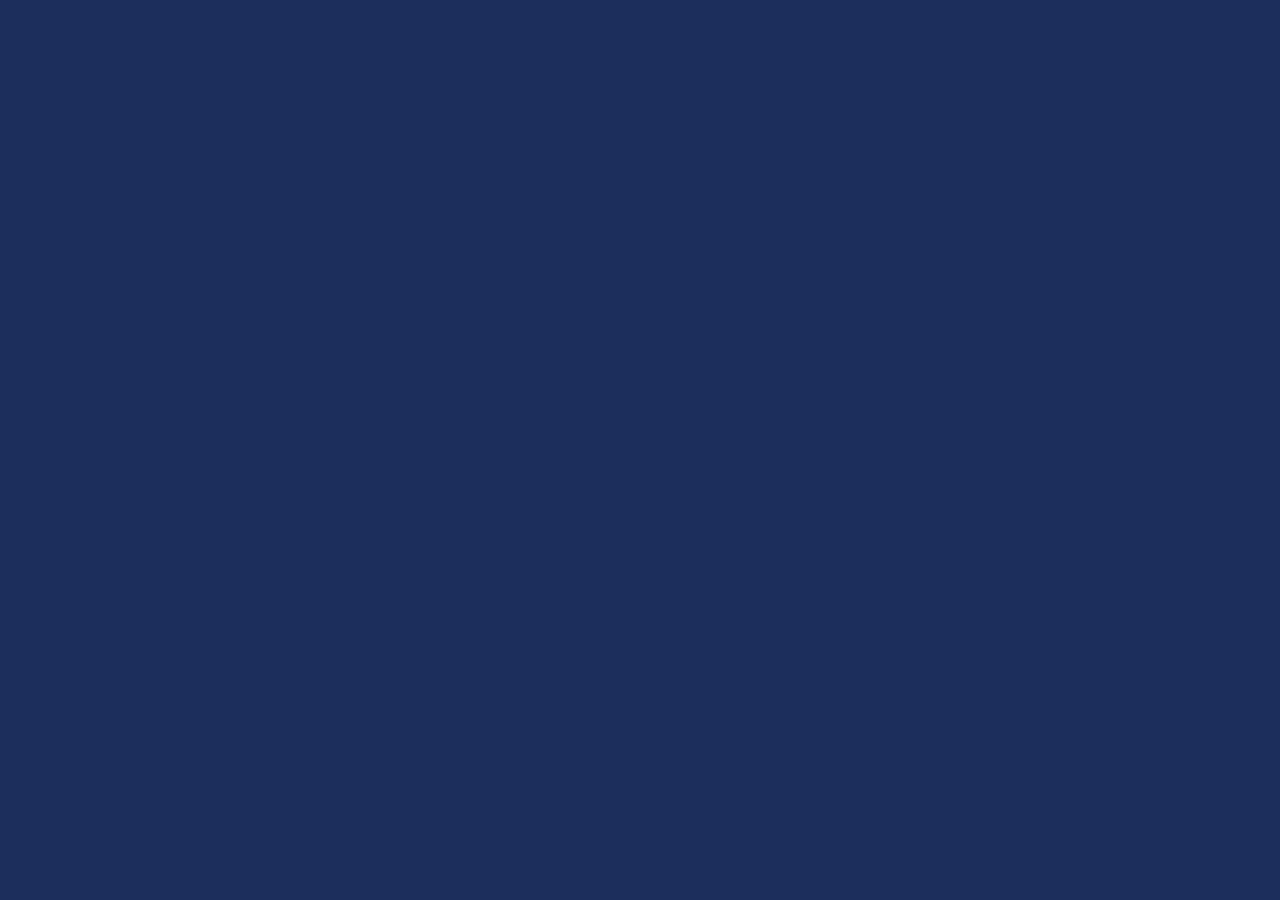
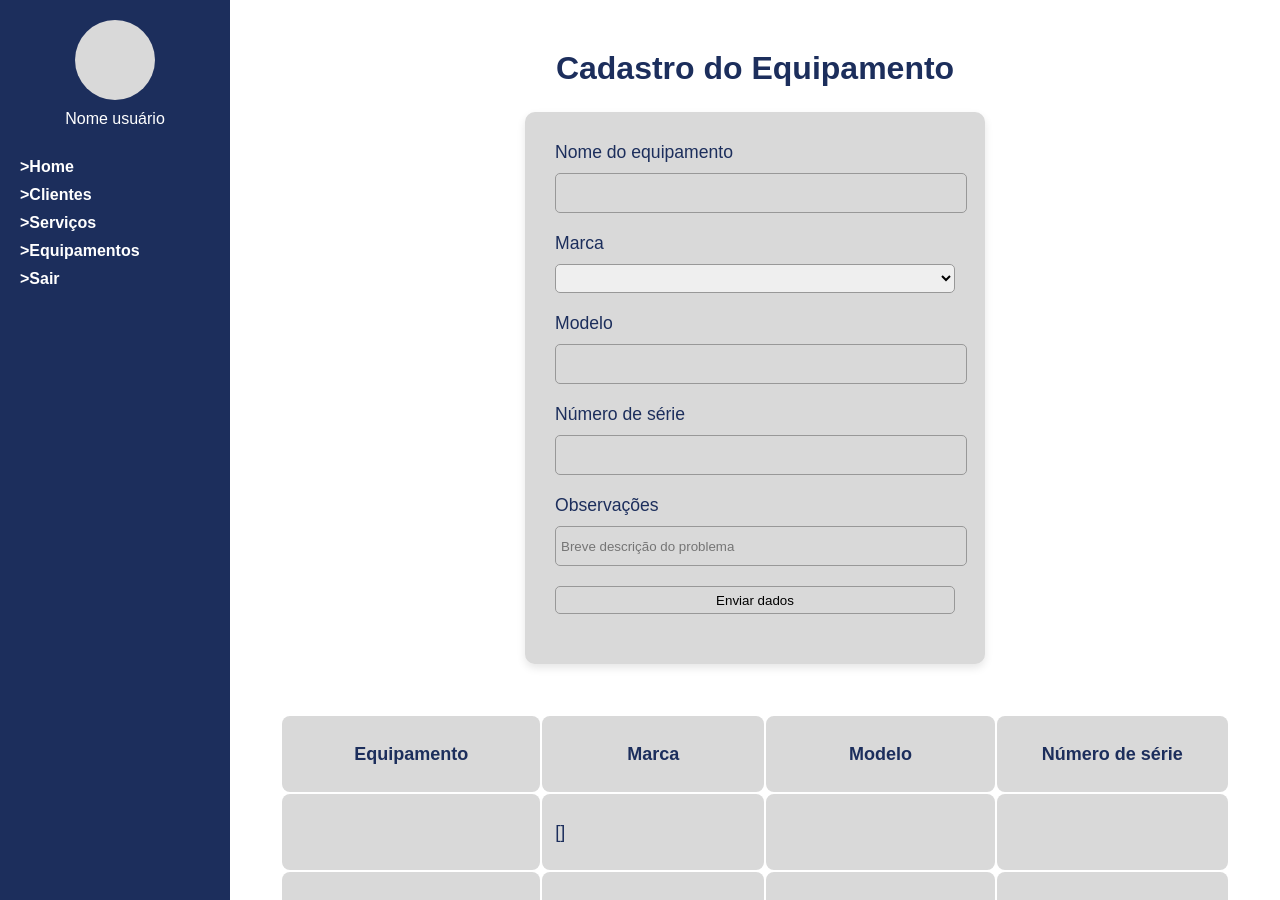
Before and after one commit to anatimoteo/ReparaTech, a Vue app: page /equipments in a window 1280 px wide. Before the commit this address had no page. Before the commit the page ends 800 px from the top, so only its background shows below. Built offline with nearby package versions, Linux system fonts and the light colour scheme; a web font is replaced by a local one.

Commit message:
página equipamentos

```diff
--- a/index.html
+++ b/index.html
@@ -1,9 +1,9 @@
 <!DOCTYPE html>
-<html lang="en">
+<html lang="pt-br">
 
 <head>
   <meta charset="UTF-8">
-  <link rel="icon" href="/favicon.ico">
+  <link rel="icon" href="/src/assets/imagens/logo.png">
   <link rel="preconnect" href="https://fonts.googleapis.com">
   <link rel="preconnect" href="https://fonts.gstatic.com" crossorigin>
   <link href="https://fonts.googleapis.com/css2?family=Gruppo&display=swap" rel="stylesheet">
@@ -12,7 +12,7 @@
   <link href="https://fonts.googleapis.com/css2?family=Genos:ital,wght@0,100..900;1,100..900&family=Gruppo&display=swap"
     rel="stylesheet">
   <meta name="viewport" content="width=device-width, initial-scale=1.0">
-  <title>Vite App</title>
+  <title>ReparaTech</title>
 </head>
 
 <body>
--- a/src/assets/main.css
+++ b/src/assets/main.css
@@ -22,8 +22,9 @@ input {
   height: 28px;
   background-color: var(--gray-100);
   border-radius: 8px;
-  border: none;
+  border: 1px solid var(--gray-200);
   outline: none;
+  font-family: var(--font-family-base);
 }
 
 button {
@@ -45,5 +46,5 @@ a {
 }
 
 a::before {
-  content: "> ";
+  content: ">";
 }
--- a/src/components/LayoutComponent.vue
+++ b/src/components/LayoutComponent.vue
@@ -3,12 +3,18 @@ import { RouterLink } from 'vue-router';
 
 </script>
 
-
 <template>
     <main class="page">
         <nav class="menu">
+            <div class="user">
+                <div class="foto-user"></div>
+                <p>Nome usuário</p>
+            </div>
+
             <RouterLink to="/">Home</RouterLink>
+            <RouterLink to="/clients">Clientes</RouterLink>
             <RouterLink to="/services">Serviços</RouterLink>
+            <RouterLink to="/equipments">Equipamentos</RouterLink>
             <RouterLink to="/login">Sair</RouterLink>
         </nav>
         <div class="page-content">
@@ -19,6 +25,22 @@ import { RouterLink } from 'vue-router';
 
 
 <style scoped>
+
+.user {
+    display: flex;
+    flex-direction: column;
+    align-items: center;
+    margin-bottom: 20px;
+}
+
+.foto-user {
+    width: 80px;
+    height: 80px;
+    background-color: var(--gray-100);
+    border-radius: 50%;
+    margin-bottom: 10px;
+}
+
 .page {
     display: flex;
 }
--- a/src/router/index.js
+++ b/src/router/index.js
@@ -2,6 +2,9 @@ import { createRouter, createWebHistory } from 'vue-router'
 import LoginPage from '../views/LoginPage.vue'
 import HomePage from '../views/HomePage.vue'
 import ServicesPage from '../views/ServicesPage.vue'
+import ClientsPage from '../views/ClientsPage.vue'
+import EquipmentsPage from '../views/EquipmentsPage.vue'
+
 
 const router = createRouter({
   history: createWebHistory(import.meta.env.BASE_URL),
@@ -23,6 +26,17 @@ const router = createRouter({
       name: 'services',
       component: ServicesPage
     },
+    {
+      path: '/clients',
+      name: 'clients',
+      component: ClientsPage
+    },
+
+    {
+      path: '/equipments',
+      name: 'equipments',
+      component: EquipmentsPage
+    },
 
     {
       path: '/about',
--- a/src/util/chartData.js
+++ b/src/util/chartData.js
@@ -1,6 +1,6 @@
 export const MAIN_SERVICES_CHART = {
   chartData: {
-    labels: ['January', 'February', 'March'],
+    labels: ['Troca de tela', 'Troca de bateria', 'Reparo de Câmera'],
     datasets: [{ data: [40, 20, 12], backgroundColor: ['#A243CF', '#F473A2', '#616CD4'], label: "Dados ficticios" }]
   },
   chartOptions: {
@@ -10,7 +10,7 @@ export const MAIN_SERVICES_CHART = {
 
 export const STATUS_SERVICE_CHART = {
   chartData: {
-    labels: ['finalizado', 'início', 'em andamento'],
+    labels: ['Finalizado', 'Início', 'Em andamento'],
     datasets: [{ data: [40, 35, 25], backgroundColor: ['#FBBC04', '#8D34F9', '#04C300'], label: "Dados ficticios" }]
   },
   chartOptions: {
--- /dev/null
+++ b/src/views/ClientsPage.vue
@@ -0,0 +1,13 @@
+<script setup>
+import LayoutComponent from '@/components/LayoutComponent.vue';
+</script>
+<template>
+    <LayoutComponent>
+        <h1>Página de clientes</h1>  <div class="favorite-icon">⭐</div>
+
+
+ </LayoutComponent>
+</template>
+
+<style scoped>
+</style>
--- /dev/null
+++ b/src/views/EquipmentsPage.vue
@@ -0,0 +1,131 @@
+<script setup>
+import { reactive } from 'vue'
+import LayoutComponent from '@/components/LayoutComponent.vue'
+
+const marcas = ['Samsung', 'Apple', 'Motorola', 'Xiaomi', 'Realme']
+
+const equipamento = reactive({
+  equipamento: '',
+  marcas: [],
+  modelo: '',
+  numeroserie: '',
+  observacoes: ''
+})
+</script>
+
+<template>
+  <LayoutComponent>
+    <h1>Cadastro do Equipamento</h1>
+
+    <form class="forms-container">
+      <label for="user">Nome do equipamento</label>
+      <input type="text" v-model="equipamento.nome" name="text" id="text" />
+
+      <label for="marca">Marca</label>
+      <select id="marca" v-model="equipamento.marcas">
+        <option value="" disabled>Selecione uma marca</option>
+        <option v-for="marca in marcas" :key="marca" :value="marca">{{ marca }}</option>
+      </select>
+
+      <label for="modelo">Modelo</label>
+      <input type="text" v-model="equipamento.modelo" name="text" id="text" />
+
+      <label for="numeroserie">Número de série</label>
+      <input type="text" v-model="equipamento.numeroserie" name="text" id="text" />
+
+      <label for="obs">Observações</label>
+      <input
+        type="text"
+        v-model="equipamento.observacoes"
+        name="text"
+        id="text"
+        placeholder="Breve descrição do problema"
+      />
+
+      <div class="custom-submit-container">
+        <input type="submit" @click="enviarDados" value="Enviar dados" class="custom-submit" />
+      </div>
+    </form>
+
+    <table>
+      <tr>
+        <th>Equipamento</th>
+        <th>Marca</th>
+        <th>Modelo</th>
+        <th>Número de série</th>
+      </tr>
+      <tr>
+        <td>{{ equipamento.nome }}</td>
+        <td>{{ equipamento.marcas }}</td>
+        <td>{{ equipamento.modelo }}</td>
+        <td>{{ equipamento.numeroserie }}</td>
+      </tr>
+      <tr>
+        <td></td>
+        <td></td>
+        <td></td>
+        <td></td>
+      </tr>
+      <tr>
+        <td></td>
+        <td></td>
+        <td></td>
+        <td></td>
+      </tr>
+    </table>
+  </LayoutComponent>
+</template>
+
+<style scoped>
+.forms-container {
+  display: flex;
+  flex-direction: column;
+  justify-content: center;
+  width: 100%;
+  max-width: 400px;
+  padding: 30px;
+  background-color: var(--gray-100);
+  border-radius: 10px;
+  margin: 0 auto;
+  box-shadow: 0 4px 8px rgba(0, 0, 0, 0.1);
+  overflow-y: scroll;
+  overflow-x: hidden;
+  margin-bottom: 50px;
+}
+
+label {
+  font-size: 1.1rem;
+  margin-bottom: 10px;
+}
+
+input,
+select {
+  width: 100%;
+  padding: 5px;
+  margin-bottom: 20px;
+  border: 1px solid var(--gray-200);
+  border-radius: 5px;
+
+}
+
+h1 {
+  text-align: center;
+  margin-bottom: 25px;
+}
+
+th,
+td {
+  background-color: var(--gray-100);
+  border-collapse: collapse;
+  color: var(--blue);
+  border-radius: 8px;
+  width: 400px;
+  height: 50px;
+  font-size: 18px;
+}
+
+th,
+td {
+  padding: 13px;
+}
+</style>
--- a/src/views/HomePage.vue
+++ b/src/views/HomePage.vue
@@ -1,4 +1,4 @@
-<script setup lang="ts">
+<script setup>
 import BarChart from '@/components/Charts/BarChart.vue';
 import DoughnutChart from '@/components/Charts/DoughnutChart .vue';
 import LayoutComponent from '@/components/LayoutComponent.vue';
@@ -22,23 +22,26 @@ import LayoutComponent from '@/components/LayoutComponent.vue';
       </div>
       <div class="grid-item">
         <h1>Financeiro</h1>
-        <h2>Entrada/Saida</h2>
+        <h2>Entrada/Saída</h2>
         <div class="card"><span>R$200</span></div>
         <div class="card"><span>R$80</span></div>
       </div>
     </div>
 
+
+
   </LayoutComponent>
 </template>
 
 <style scoped>
+
 h1 {
   color: var(--blue);
 }
 
 h2 {
   color: var(--blue);
-  font-weight: 200;
+  font-weight: 300;
 }
 
 .card {
@@ -46,8 +49,21 @@ h2 {
   width: 235px;
   background-color: var(--blue);
   border-radius: 10px;
+  text-align: center;
+  margin-top: 20px;
+  display: flex;
+  justify-content: center;
+  align-items: center;
 
 }
+
+span{
+  color: white;
+  font-weight: 450;
+  font-size: 36px;
+
+}
+
 
 .grid-container {
   display: grid;
--- a/src/views/LoginPage.vue
+++ b/src/views/LoginPage.vue
@@ -15,6 +15,7 @@ function login() {
 
       <form action="" class="login-form">
         <h1 class="heading">LOGIN</h1>
+
         <div class="input-group">
           <label for="user">Usuário</label>
           <input type="email" name="user" id="user" />
--- a/src/views/ServicesPage.vue
+++ b/src/views/ServicesPage.vue
@@ -25,9 +25,29 @@ import LayoutComponent from '@/components/LayoutComponent.vue'
       </tr>
     </table>
 
-    <h1>Prazo Médio</h1>
+    <div class="prazo-medio">
+      <h1>Prazo Médio</h1>
+      <div class="card">
+        <span>Troca de Tela</span>
+        <span> 3 horas</span>
+      </div>
+
+      <div class="card">
+        <span>Reparo de Câmera</span>
+        <span>1 a 2 horas</span>
+      </div>
+
+      <div class="card">
+        <span>Troca de Bateria</span>
+        <span> 2 a 3 horas</span>
+      </div>
+
+    </div>
+
   </LayoutComponent>
 </template>
+
+
 <style scoped>
 table,
 th,
@@ -37,12 +57,38 @@ td {
   border-collapse: collapse;
   color: white;
   border-radius: 8px;
-  width: 500px;
+  width: 600px;
+  height: 50px;
   margin: auto;
+  font-size: 20px;
 }
 
 th,
 td {
   padding: 13px;
 }
+
+.prazo-medio {
+  text-align: center;
+  margin-top: 50px;
+}
+
+.card {
+  display: inline-block;
+  background-color: var(--blue);
+  padding: 30px;
+  border-radius: 8px;
+  margin: 10px;
+  width: 150px;
+  text-align: center;
+}
+
+.card span {
+  display: block;
+  color: white;
+  font-size: 20px ;
+}
+
+
+
 </style>
```
